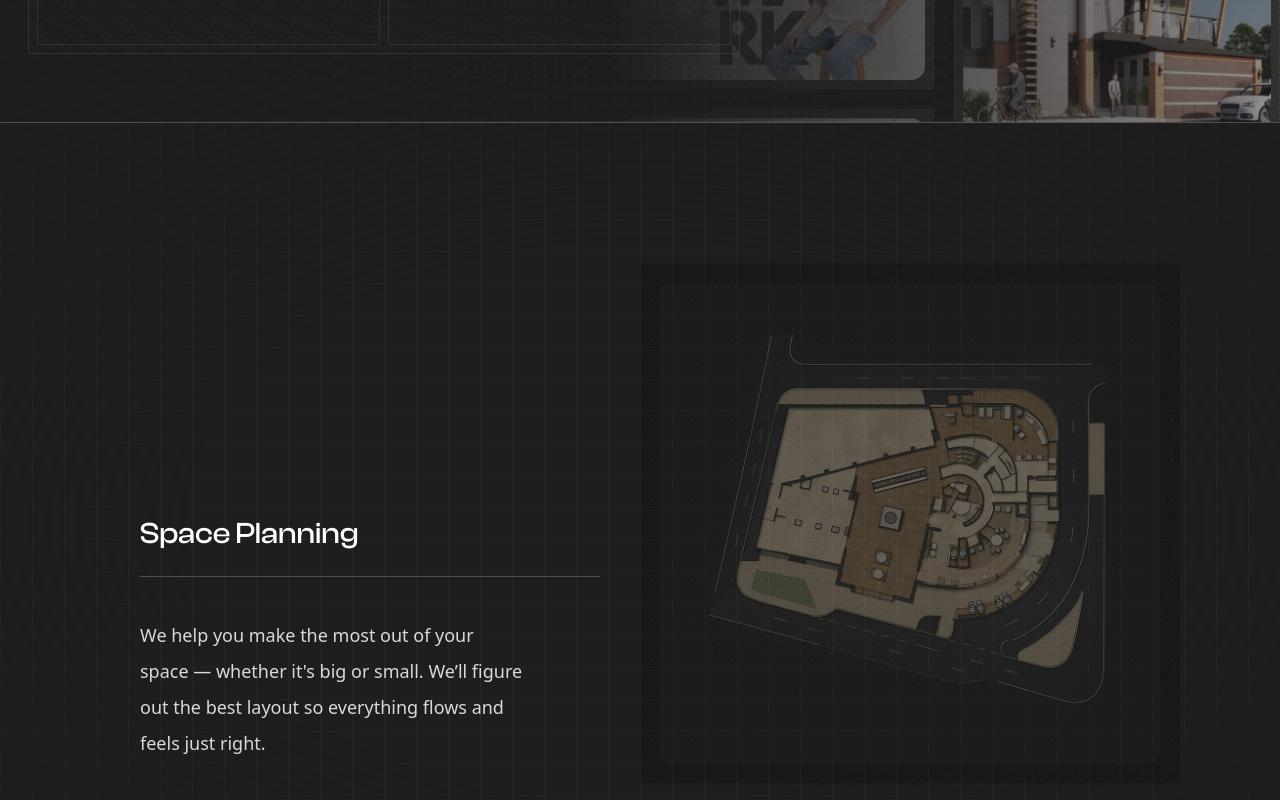
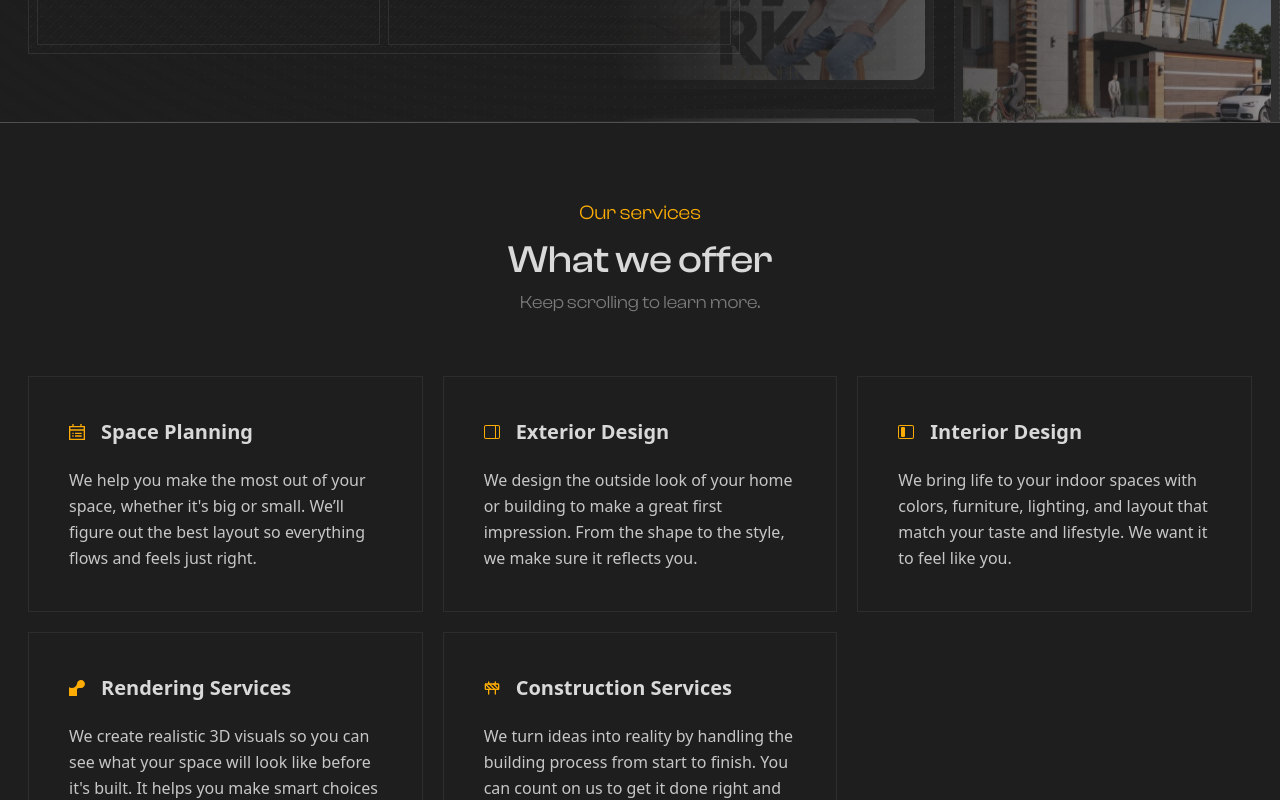
Before and after one commit to rainndev/MNKC-Architecture, a React (Vite) app: page / in a window 1280 px wide. Shown: the part 1560-2360 px from the top of the page. Built offline with nearby package versions, Linux system fonts and the light colour scheme.

Commit message:
refactor: implement ServicesNew component with updated service icons and descriptions

```diff
--- /dev/null
+++ b/src/components/ServicesNew.tsx
@@ -0,0 +1,67 @@
+import { content } from "@/data/services-data";
+import { useSectionTracker } from "@/hooks/use-section-tracker";
+import { motion } from "framer-motion";
+
+const ServicesNew = () => {
+  const ref = useSectionTracker({ title: "Services we offer", number: "02" });
+
+  return (
+    <section
+      ref={ref}
+      className="flex min-h-screen w-full max-w-7xl flex-col items-center justify-center p-7"
+    >
+      <div className="flex h-full w-full flex-col items-center justify-center text-center font-[ClashDisplay]">
+        <motion.p
+          initial={{ opacity: 0, y: -30 }}
+          animate={{ opacity: 1, y: 0 }}
+          transition={{ duration: 0.5, delay: 0.1, ease: "easeInOut" }}
+          className="text-logo-yellow mt-5 mb-0 w-full text-[clamp(.9rem,3vw,1.25rem)] md:mb-1"
+        >
+          Our services
+        </motion.p>
+        <motion.h1
+          initial={{ opacity: 0, y: -30 }}
+          animate={{ opacity: 1, y: 0 }}
+          transition={{ duration: 0.5, delay: 0.2, ease: "easeInOut" }}
+          className="text-logo-white w-full text-[clamp(1.5rem,3vw,3rem)] font-medium md:whitespace-nowrap"
+        >
+          What we offer
+        </motion.h1>
+        <motion.p
+          initial={{ opacity: 0, y: -30 }}
+          animate={{ opacity: 1, y: 0 }}
+          transition={{ duration: 0.5, delay: 0.3, ease: "easeInOut" }}
+          className="text-logo-white/50 w-full text-[clamp(.9rem,3vw,1.125rem)]"
+        >
+          Keep scrolling to learn more.
+        </motion.p>
+      </div>
+
+      <div className="mt-15 grid h-full grid-cols-1 items-center justify-center gap-5 md:grid-cols-2 lg:grid-cols-3">
+        {content.map((data, i) => (
+          <motion.div
+            key={i}
+            initial={{ opacity: 0, y: -40 }}
+            whileInView={{ opacity: 1, y: 0 }}
+            transition={{ duration: 0.5, ease: "easeInOut", delay: i * 0.1 }}
+            className="text-logo-white bg-logo-black border-logo-gray/30 h-full w-full border p-5 md:p-10"
+          >
+            <div className="flex items-center justify-start gap-4">
+              <span className="text-logo-yellow">{data.icon}</span>
+
+              <h1 className="text-[clamp(1.1rem,3vw,1.25rem)] font-semibold">
+                {data.title}
+              </h1>
+            </div>
+
+            <p className="text-logo-white/90 mt-5 text-[clamp(.9rem,3vw,1rem)] leading-relaxed">
+              {data.description}
+            </p>
+          </motion.div>
+        ))}
+      </div>
+    </section>
+  );
+};
+
+export default ServicesNew;
--- a/src/data/services-data.tsx
+++ b/src/data/services-data.tsx
@@ -1,8 +1,14 @@
+import { GrPlan } from "react-icons/gr";
+import { BsLayoutSidebarInset } from "react-icons/bs";
+import { BsLayoutSidebarReverse } from "react-icons/bs";
+import { SiRender } from "react-icons/si";
+import { LuConstruction } from "react-icons/lu";
+
 export const content = [
   {
     title: "Space Planning",
     description:
-      "We help you make the most out of your space — whether it's big or small. We’ll figure out the best layout so everything flows and feels just right.",
+      "We help you make the most out of your space, whether it's big or small. We’ll figure out the best layout so everything flows and feels just right.",
     content: (
       <div className="h-full w-full items-center justify-center bg-black/20 p-5 text-white">
         <div className="h-full w-full rounded-lg opacity-55">
@@ -13,6 +19,8 @@ export const content = [
         </div>
       </div>
     ),
+
+    icon: <GrPlan />,
   },
   {
     title: "Exterior Design",
@@ -28,6 +36,8 @@ export const content = [
         </div>
       </div>
     ),
+
+    icon: <BsLayoutSidebarReverse />,
   },
   {
     title: "Interior Design",
@@ -43,6 +53,8 @@ export const content = [
         </div>
       </div>
     ),
+
+    icon: <BsLayoutSidebarInset />,
   },
   {
     title: "Rendering Services",
@@ -58,6 +70,8 @@ export const content = [
         </div>
       </div>
     ),
+
+    icon: <SiRender />,
   },
   {
     title: "Construction Services",
@@ -73,5 +87,7 @@ export const content = [
         </div>
       </div>
     ),
+
+    icon: <LuConstruction />,
   },
 ];
--- a/src/pages/Homepage.tsx
+++ b/src/pages/Homepage.tsx
@@ -1,3 +1,4 @@
+import ServicesNew from "@/components/ServicesNew";
 import AboutUs from "@/sections/homepage/AboutUs";
 import Featured from "@/sections/homepage/Featured";
 import Hero from "@/sections/homepage/Hero";
@@ -8,7 +9,7 @@ const Homepage = () => {
     <main className="flex h-full w-full flex-col items-center justify-center">
       <Hero />
       <AboutUs />
-      <Services />
+      <ServicesNew />
       <Featured />
     </main>
   );
```
